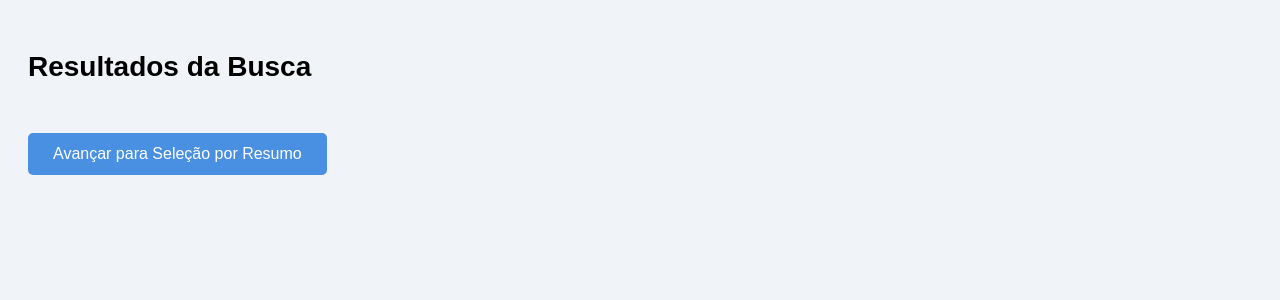
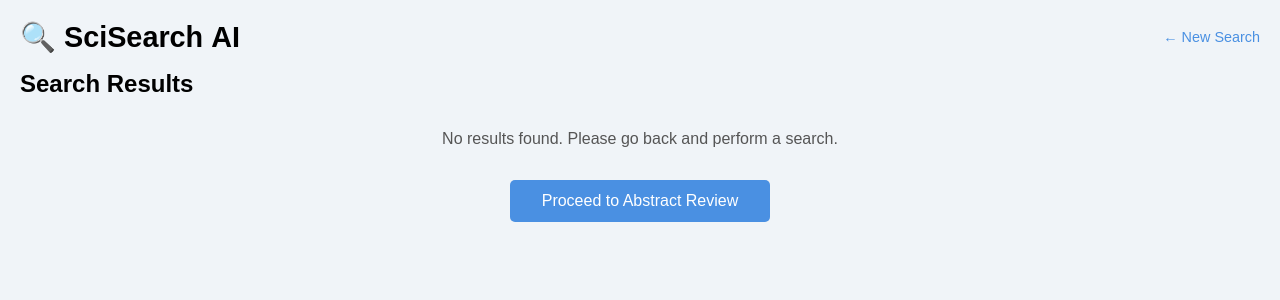
Before and after one commit to scisearch-ai/scisearch-ai, a Python web app: template scisearch-ai_plus_final_ready/templates/results.html in a window 1280 px wide. Shown: the top 300 px of the page. Run offline with Jinja, Linux system fonts and the light colour scheme; the template is opened without the code that fills it, so the values that code supplies are empty.

Commit message:
Update results.html

```diff
--- a/scisearch-ai_plus_final_ready/app/templates/results.html
+++ b/scisearch-ai_plus_final_ready/app/templates/results.html
@@ -2,38 +2,79 @@
 <html lang="en">
 <head>
   <meta charset="UTF-8">
-    <title>Resultados - SciSearch AI</title>
+  <meta name="viewport" content="width=device-width, initial-scale=1">
+  <title>Search Results – SciSearch AI</title>
   <style>
     body {
       font-family: Arial, sans-serif;
+      margin: 0;
       padding: 20px;
       background-color: #f0f4f8;
     }
-        h2 {
-            font-size: 28px;
-            margin-bottom: 20px;
+    header {
+      display: flex;
+      align-items: center;
+      justify-content: space-between;
+      margin-bottom: 1rem;
     }
-        .base-header {
+    header h1 {
+      font-size: 1.8rem;
+      margin: 0;
+    }
+    .back-link {
+      text-decoration: none;
+      color: #4a90e2;
+      font-size: 0.9rem;
+    }
+    main h2 {
+      margin-top: 0;
+    }
+    .base-section {
+      margin-top: 2rem;
+    }
+    .base-title {
       background-color: #dfe9f5;
-            padding: 10px;
-            margin-top: 20px;
-            font-size: 20px;
+      padding: 0.5rem 1rem;
+      font-size: 1.2rem;
       border-left: 5px solid #4a90e2;
     }
-        .result {
-            background: white;
+    .results-grid {
+      display: grid;
+      grid-template-columns: repeat(auto-fill, minmax(280px, 1fr));
+      gap: 1rem;
+      margin-top: 1rem;
+    }
+    .result-card {
+      background: #fff;
       border-radius: 8px;
-            padding: 15px;
-            margin: 10px 0;
-            box-shadow: 0 0 5px rgba(0, 0, 0, 0.08);
+      padding: 1rem;
+      box-shadow: 0 2px 6px rgba(0,0,0,0.1);
     }
-        .result input[type="checkbox"] {
-            margin-right: 10px;
+    .result-card label {
+      cursor: pointer;
+    }
+    .result-card input[type="checkbox"] {
+      margin-right: 0.5rem;
+    }
+    .result-card strong {
+      display: block;
+      margin-bottom: 0.5rem;
+    }
+    .result-card em {
+      display: block;
+      color: #666;
+      margin-bottom: 0.5rem;
+    }
+    .result-card a {
+      color: #4a90e2;
+      text-decoration: none;
+      font-size: 0.9rem;
     }
     #next-step-btn {
-            margin-top: 30px;
-            padding: 12px 25px;
-            font-size: 16px;
+      display: block;
+      margin: 2rem auto 0;
+      padding: 0.75rem 2rem;
+      font-size: 1rem;
       background-color: #4a90e2;
       color: white;
       border: none;
@@ -43,57 +84,105 @@
     #next-step-btn:hover {
       background-color: #3c7ecb;
     }
+    p.message {
+      text-align: center;
+      color: #555;
+      margin-top: 2rem;
+    }
   </style>
 </head>
 <body>
-    <h2>Resultados da Busca</h2>
+  <header>
+    <h1>🔍 SciSearch AI</h1>
+    <a href="/" class="back-link">&larr; New Search</a>
+  </header>
+  <main>
+    <h2>Search Results</h2>
     <form id="selection-form">
       <div id="results-container"></div>
-        <button type="submit" id="next-step-btn">Avançar para Seleção por Resumo</button>
+      <button type="submit" id="next-step-btn">Proceed to Abstract Review</button>
     </form>
+  </main>
 
   <script>
-        const results = JSON.parse(localStorage.getItem('search_results') || '{}');
+    document.addEventListener('DOMContentLoaded', () => {
+      const data = JSON.parse(localStorage.getItem('search_results') || '{}');
+      const results = data.results || {};
       const container = document.getElementById('results-container');
 
-        let selectedArticles = [];
+      // Se não houver resultados
+      if (Object.keys(results).length === 0) {
+        container.innerHTML = '<p class="message">No results found. Please go back and perform a search.</p>';
+        document.getElementById('next-step-btn').disabled = true;
+        return;
+      }
 
-        Object.entries(results.results || {}).forEach(([base, baseResults]) => {
-            const header = document.createElement('div');
-            header.className = 'base-header';
-            header.textContent = base;
-            container.appendChild(header);
+      // Renderiza cada base separadamente
+      Object.entries(results).forEach(([base, items]) => {
+        const section = document.createElement('section');
+        section.className = 'base-section';
 
-            if (baseResults.error) {
-                const errorBox = document.createElement('div');
-                errorBox.textContent = `⚠️ Erro ao buscar resultados: ${baseResults.error}`;
-                container.appendChild(errorBox);
+        const title = document.createElement('div');
+        title.className = 'base-title';
+        title.textContent = base;
+        section.appendChild(title);
+
+        if (items.error) {
+          const err = document.createElement('p');
+          err.className = 'message';
+          err.textContent = `⚠️ Error fetching ${base}: ${items.error}`;
+          section.appendChild(err);
+        } else if (!Array.isArray(items) || items.length === 0) {
+          const none = document.createElement('p');
+          none.className = 'message';
+          none.textContent = 'No articles found.';
+          section.appendChild(none);
         } else {
-                baseResults.forEach((r, index) => {
-                    const div = document.createElement('div');
-                    div.className = 'result';
-                    const articleId = `${base}_${index}`;
-                    div.innerHTML = `
+          const grid = document.createElement('div');
+          grid.className = 'results-grid';
+
+          items.forEach((r, i) => {
+            const card = document.createElement('div');
+            card.className = 'result-card';
+            const id = `${base}_${i}`;
+
+            card.innerHTML = `
               <label>
-                            <input type="checkbox" name="selected" value="${articleId}">
-                            <strong>${r.title}</strong><br>
-                            <em>${r.year}</em><br>
-                            <a href="${r.url}" target="_blank">Acessar</a>
+                <input type="checkbox" name="selected" value="${id}">
+                <strong>${r.title}</strong>
+                <em>${r.year || ''}</em>
+                <a href="${r.url}" target="_blank">View Article</a>
               </label>
             `;
-                    selectedArticles.push({ id: articleId, ...r });
-                    container.appendChild(div);
+
+            grid.appendChild(card);
           });
+
+          section.appendChild(grid);
+        }
+
+        container.appendChild(section);
+      });
+
+      // Quando o usuário clica em “Proceed to Abstract Review”
+      document.getElementById('selection-form').addEventListener('submit', e => {
+        e.preventDefault();
+        const chosen = Array.from(document.querySelectorAll('input[name="selected"]:checked'))
+                            .map(cb => cb.value);
+        const collected = [];
+
+        Object.entries(results).forEach(([base, items]) => {
+          (items || []).forEach((r, i) => {
+            const id = `${base}_${i}`;
+            if (chosen.includes(id)) {
+              collected.push({ id, base, ...r });
             }
           });
+        });
 
-        document.getElementById('selection-form').addEventListener('submit', function(e) {
-            e.preventDefault();
-            const selected = Array.from(document.querySelectorAll('input[name="selected"]:checked'))
-                .map(cb => cb.value);
-            const selectedData = selectedArticles.filter(a => selected.includes(a.id));
-            localStorage.setItem('selected_titles', JSON.stringify(selectedData));
+        localStorage.setItem('selected_titles', JSON.stringify(collected));
         window.location.href = '/abstract-review';
+      });
     });
   </script>
 </body>
```
Lines whose indentation alone changed are shown as unchanged.
